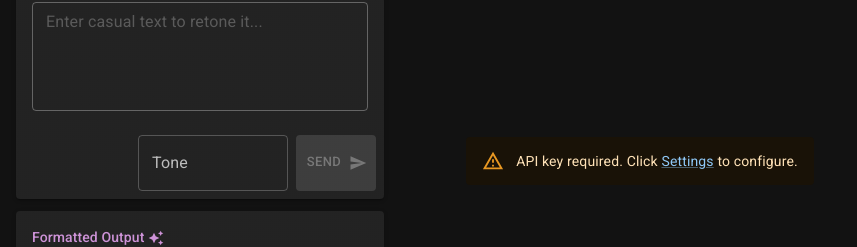
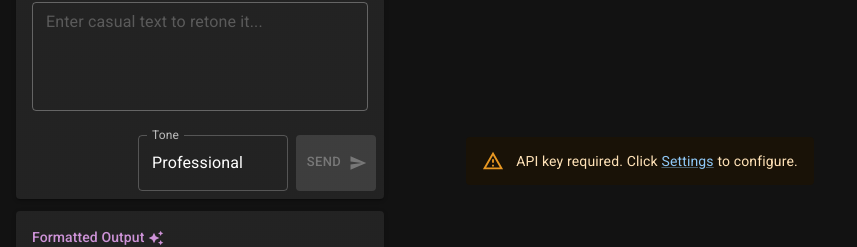
Before and after one commit to NPKLTacocat/ProfessionalAIze, a React (Vite) app in the folder frontend/: page / in a window 1280 px wide. Shown: the part 239-486 px from the top of the page, without its empty margins (0-857 px from the left). Built offline with nearby package versions, Linux system fonts and the light colour scheme.

Commit message:
Added the ability to add custom tones, as well as making sure input doesn't get wiped out everytime the extension is closed

```diff
--- a/frontend/src/App.jsx
+++ b/frontend/src/App.jsx
@@ -26,7 +26,7 @@ import {
 function App() {
   const [inputText, setInputText] = useState("");
   const [exampleText, setExampleText] = useState("");
-  const [toneText, setToneText] = useState(null);
+  const [toneText, setToneText] = useState("Professional");
   const [dialogText, setDialogText] = useState("");
   const [open, toggleOpen] = useState(false);
   const [outputText, setOutputText] = useState("");
@@ -34,25 +34,56 @@ function App() {
   const [apiKeyExists, setApiKeyExists] = useState(false);
 
   const filter = createFilterOptions();
-  const options = ["Professional", "Casual", "Friendly", "Formal", "Humorous"];
+  const [options, setOptions] = useState([
+    "Professional",
+    "Casual",
+    "Friendly",
+    "Formal",
+    "Humorous",
+  ]);
 
   // Check if API key exists on component mount
   useEffect(() => {
     if (typeof chrome !== "undefined" && chrome.storage) {
-      chrome.storage.sync.get(["geminiApiKey"], (result) => {
-        setApiKeyExists(!!result.geminiApiKey);
-      });
+      chrome.storage.sync.get(
+        ["geminiApiKey", "customTones", "newExampleText", "newInputText"],
+        (result) => {
+          setApiKeyExists(!!result.geminiApiKey);
+
+          if (result.customTones && Array.isArray(result.customTones)) {
+            const defaultTones = [
+              "Professional",
+              "Casual",
+              "Friendly",
+              "Formal",
+              "Humorous",
+            ];
+            const allTones = [...defaultTones, ...result.customTones];
+            setOptions(allTones);
+          }
+
+          if (result.newExampleText) {
+            setExampleText(result.newExampleText);
+          }
+
+          if (result.newInputText) {
+            setInputText(result.newInputText);
+          }
+        }
+      );
     }
   }, []);
 
   const handleInputChange = (event) => {
-    const text = event.target.value;
-    setInputText(text);
+    const newInputText = event.target.value;
+    chrome.storage.sync.set({ newInputText });
+    setInputText(newInputText);
   };
 
   const handleExampleChange = (event) => {
-    const text = event.target.value;
-    setExampleText(text);
+    const newExampleText = event.target.value;
+    chrome.storage.sync.set({ newExampleText });
+    setExampleText(newExampleText);
   };
 
   const handleClose = () => {
@@ -62,6 +93,30 @@ function App() {
 
   const handleSubmit = (e) => {
     e.preventDefault();
+
+    let newOptions = options;
+
+    if (dialogText && !options.includes(dialogText)) {
+      newOptions = [...options, dialogText];
+      setOptions(newOptions);
+    }
+
+    if (typeof chrome !== "undefined" && chrome.storage) {
+      const defaultTones = [
+        "Professional",
+        "Casual",
+        "Friendly",
+        "Formal",
+        "Humorous",
+      ];
+      const customTones = newOptions.filter(
+        (tone) => !defaultTones.includes(tone)
+      );
+      chrome.storage.sync.set({ customTones });
+    }
+
+    let toneText = dialogText || toneText || "Professional";
+
     setToneText(dialogText);
     handleClose();
   };
@@ -76,7 +131,12 @@ function App() {
       // Use Chrome extension messaging to background script
       if (typeof chrome !== "undefined" && chrome.runtime) {
         chrome.runtime.sendMessage(
-          { action: "processText", text: inputText, example: exampleText },
+          {
+            action: "processText",
+            text: inputText,
+            example: exampleText,
+            tone: toneText,
+          },
 
           (response) => {
             setIsLoading(false);
```
Also changed, not shown: frontend/public/background.js (+11 -7 lines).
